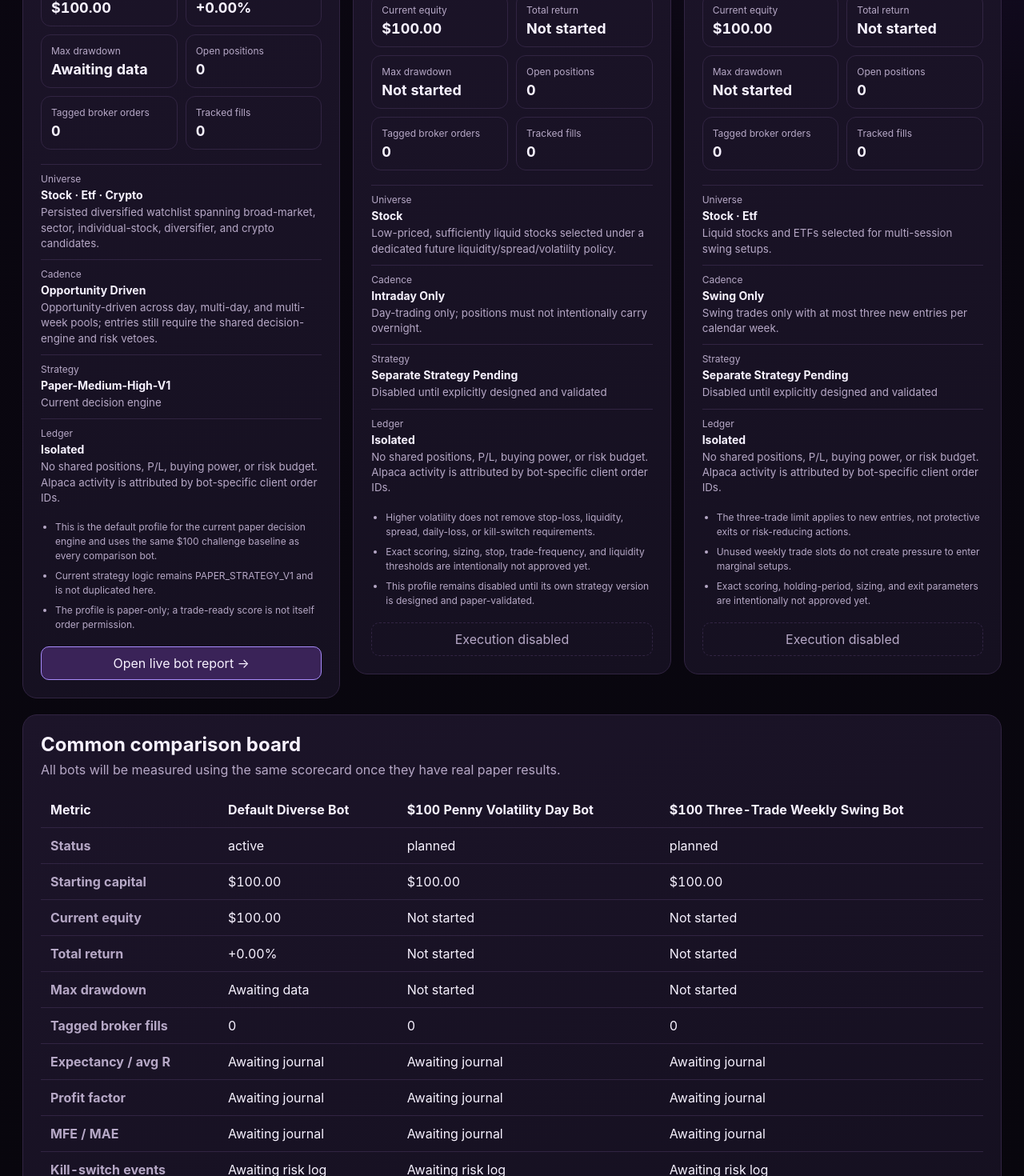
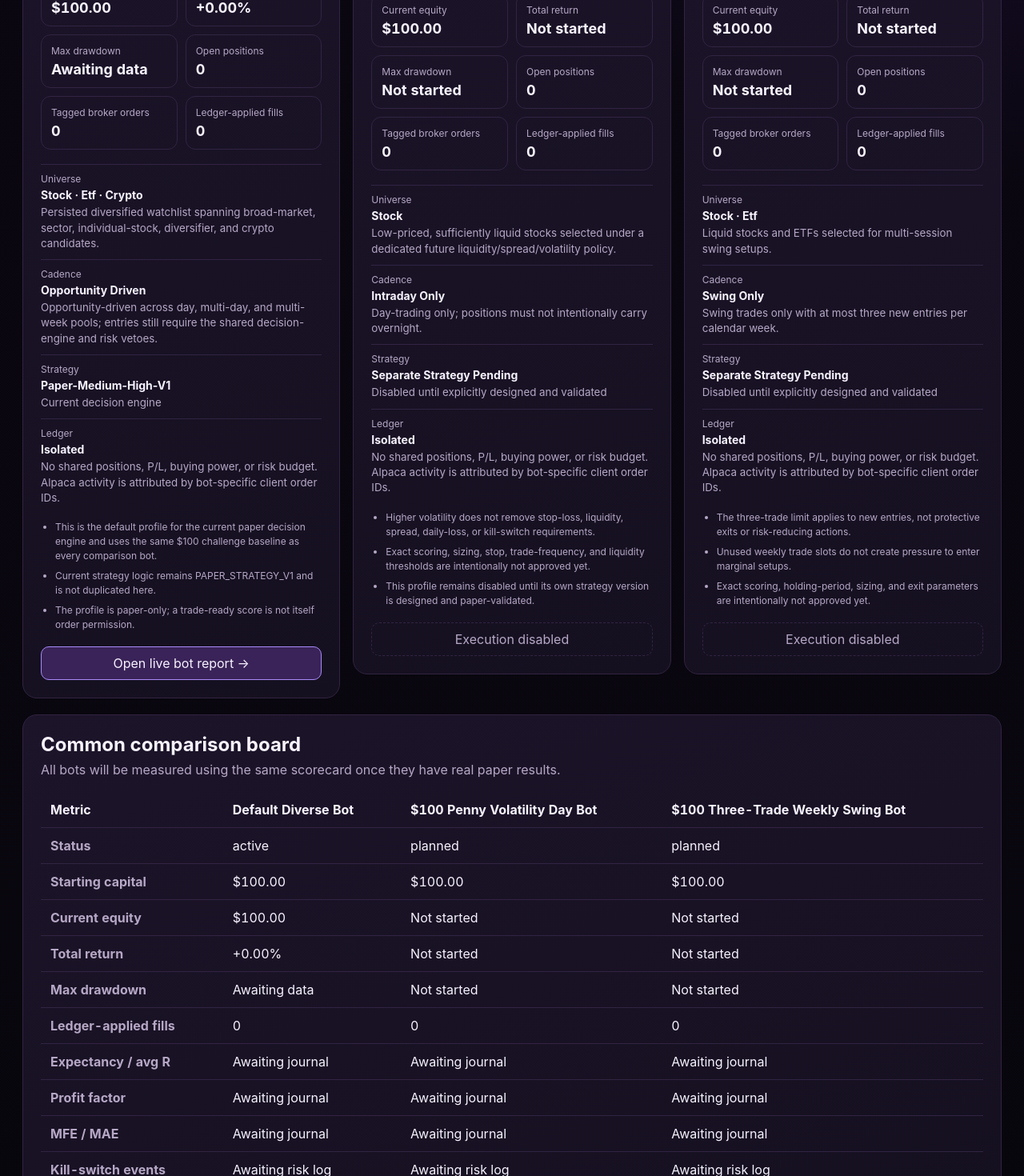
Before and after one commit to zanibethel/CreatorHub, a Next.js app: page /paper-trading/bots in a window 1280 px wide. Shown: the part 560-2030 px from the top of the page at 80% size. Built offline with nearby package versions, Linux system fonts and the light colour scheme; no server answers; the database is empty.

Commit message:
Label challenge fills as ledger-applied

```diff
--- a/src/components/PaperBotLab.tsx
+++ b/src/components/PaperBotLab.tsx
@@ -50,7 +50,7 @@ function BotCard({ profile, currentEquity, drawdown, positions, brokerOrders, br
       <div><span>Max drawdown</span><strong>{active ? percent(drawdown) : "Not started"}</strong></div>
       <div><span>Open positions</span><strong>{active ? positions ?? "Awaiting data" : "0"}</strong></div>
       <div><span>Tagged broker orders</span><strong>{brokerOrders}</strong></div>
-      <div><span>Tracked fills</span><strong>{brokerFills}</strong></div>
+      <div><span>Ledger-applied fills</span><strong>{brokerFills}</strong></div>
     </div>
 
     <div className={styles.botRuleGrid}>
@@ -124,7 +124,7 @@ export default function PaperBotLab() {
             <tr><td>Current equity</td>{PAPER_BOT_PROFILES.map(profile => <td key={profile.id}>{profile.id === defaultProfile.id ? money(equity) : "Not started"}</td>)}</tr>
             <tr><td>Total return</td>{PAPER_BOT_PROFILES.map(profile => <td key={profile.id}>{profile.id === defaultProfile.id && equity !== null ? percent((equity / profile.challengeStartingCash - 1) * 100) : "Not started"}</td>)}</tr>
             <tr><td>Max drawdown</td>{PAPER_BOT_PROFILES.map(profile => <td key={profile.id}>{profile.id === defaultProfile.id ? percent(drawdown) : "Not started"}</td>)}</tr>
-            <tr><td>Tagged broker fills</td>{PAPER_BOT_PROFILES.map(profile => <td key={profile.id}>{ledgerFor(profile.id)?.brokerFillCount ?? 0}</td>)}</tr>
+            <tr><td>Ledger-applied fills</td>{PAPER_BOT_PROFILES.map(profile => <td key={profile.id}>{ledgerFor(profile.id)?.brokerFillCount ?? 0}</td>)}</tr>
             <tr><td>Expectancy / avg R</td>{PAPER_BOT_PROFILES.map(profile => <td key={profile.id}>Awaiting journal</td>)}</tr>
             <tr><td>Profit factor</td>{PAPER_BOT_PROFILES.map(profile => <td key={profile.id}>Awaiting journal</td>)}</tr>
             <tr><td>MFE / MAE</td>{PAPER_BOT_PROFILES.map(profile => <td key={profile.id}>Awaiting journal</td>)}</tr>
```
